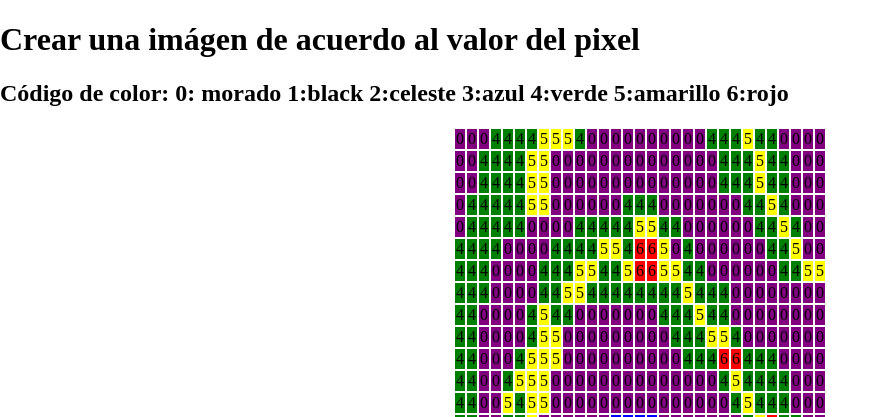
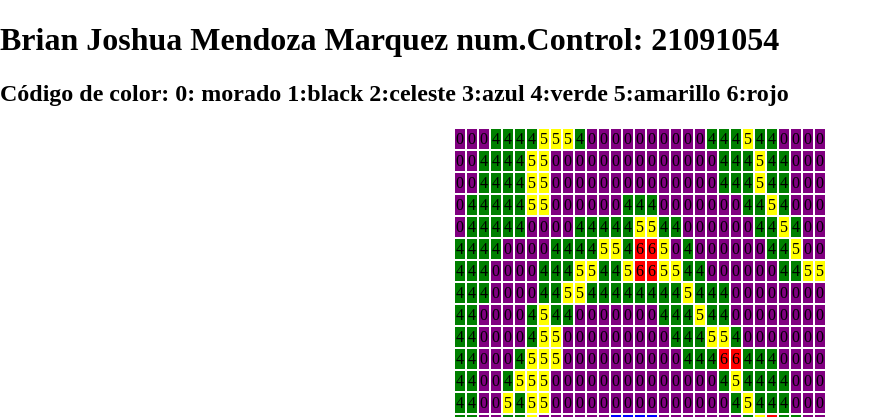
Before and after one commit to BrianjoshuaMM/practica15xb, a PHP site: page / in a window 1280 px wide. Shown: the top 417 px of the page, without its empty margins (0-888 px from the left). Run offline with PHP 8.4, Linux system fonts and the light colour scheme.

Commit message:
Update index.php

```diff
--- a/index.php
+++ b/index.php
@@ -8,7 +8,7 @@
 </head>
 <body>
     <header>
-        <h1>Crear una imágen de acuerdo al valor del pixel</h1>
+        <h1>Brian Joshua Mendoza Marquez num.Control: 21091054</h1>
         <h2>Código de color: 0: morado 1:black 2:celeste 3:azul 4:verde 5:amarillo 6:rojo</h2>
     </header>
     <main>
```
